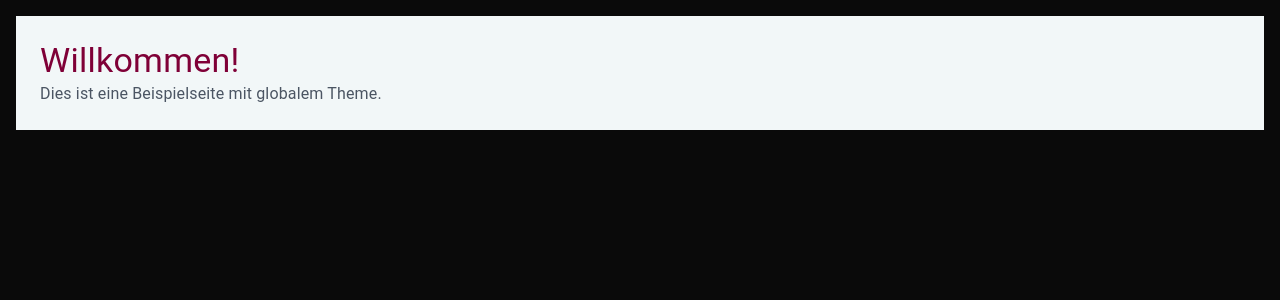
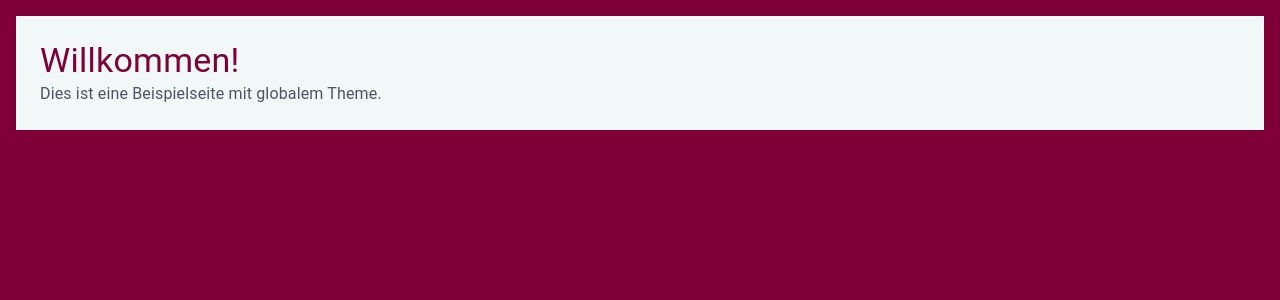
Before and after one commit to DerNikJakom/nextjs-inventory, a Next.js app: page / in a window 1280 px wide. Shown: the top 300 px of the page. Built offline with nearby package versions, Linux system fonts and the light colour scheme.

Commit message:
Update global styles for improved theming and color variables

```diff
--- a/src/styles/globals.css
+++ b/src/styles/globals.css
@@ -3,20 +3,17 @@
 @tailwind utilities;
 
 :root {
-  --background: #ffffff;
-  --foreground: #171717;
-}
-
-@media (prefers-color-scheme: light) {
-  :root {
-    --background: #0a0a0a;
-    --foreground: #ededed;
-  }
+  --primary-main: #7f0037;
+  --secondary-main: #4b5563;
+  --background-default: #f2f7f8;
+  --background-paper: #ffffff;
+  --text-primary: #111827;
+  --text-secondary: #4b5563;
 }
 
 body {
-  color: var(--foreground);
-  background: var(--background);
+  color: var(--text-primary);
+  background: var(--primary-main); /* Use the primary main color */
   font-family: Arial, Helvetica, sans-serif;
   padding: 1rem;
 }
```
